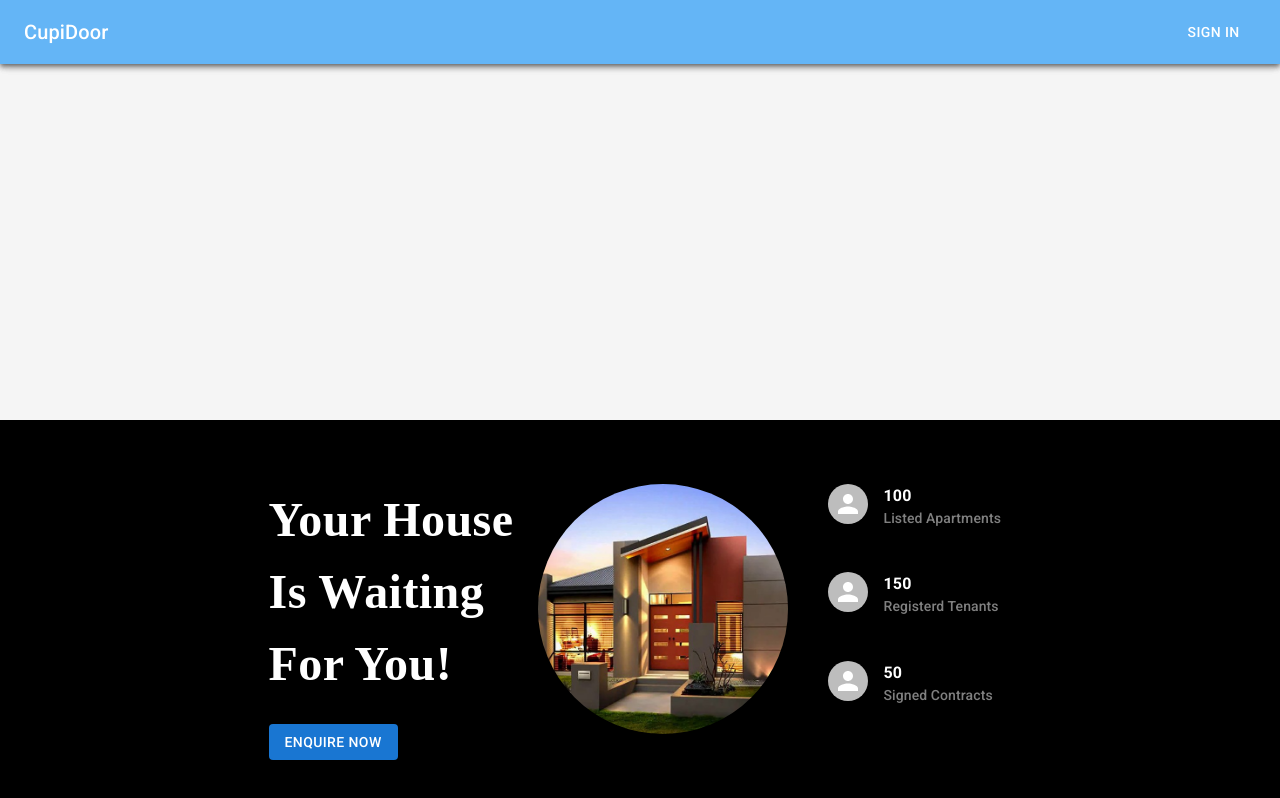
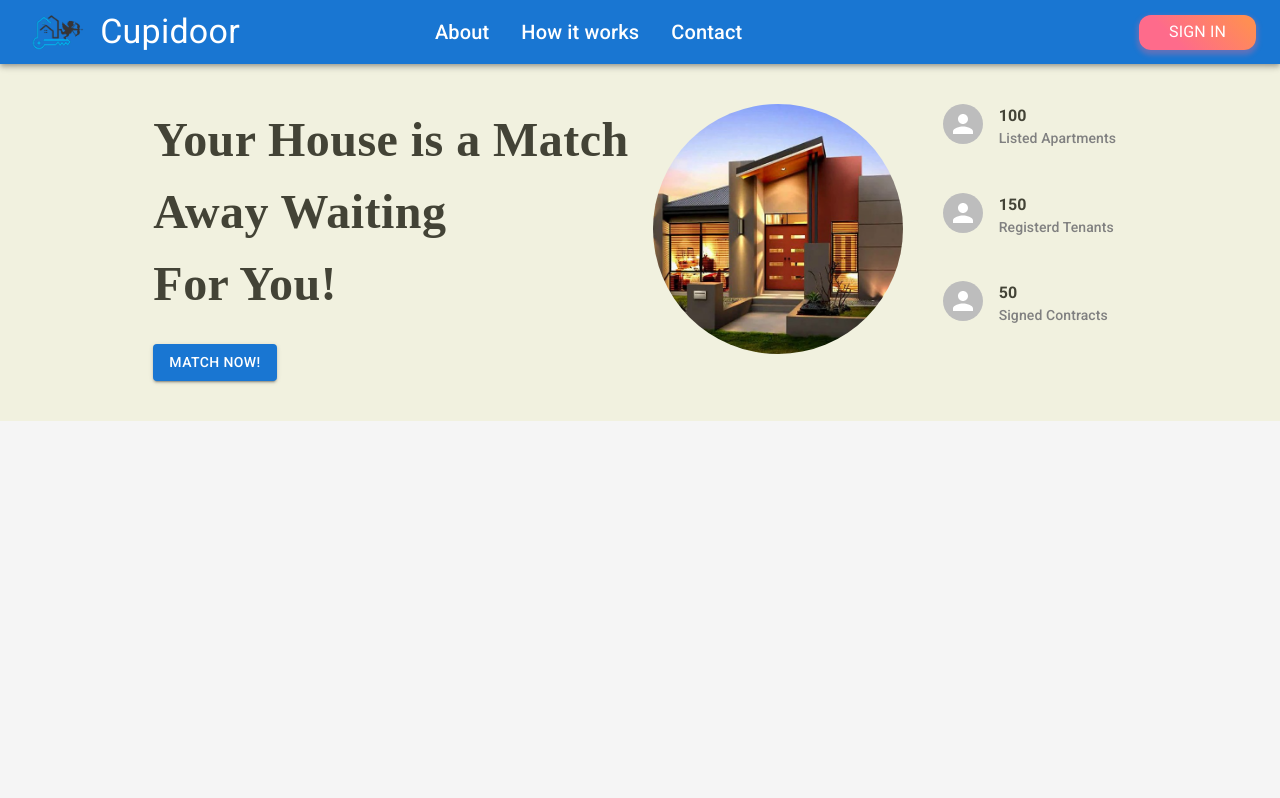
Before and after one commit to itayhashay/cupidoor, a React (Create React App) app in the folder client/: page / in a window 1280 px wide. Built offline with nearby package versions, Linux system fonts and the light colour scheme.

Commit message:
waste of time - Navbar and beggining of landing

```diff
--- a/client/src/components/Landing/Landing.tsx
+++ b/client/src/components/Landing/Landing.tsx
@@ -22,41 +22,16 @@ declare module "@mui/material/styles" {
 const theme = createTheme({
   appBar: {
     main: blue[300],
-    secondary: "black",
+    secondary: "#FFFDD0",
   },
 });
 
 const Landing = () => {
   return (
     <ThemeProvider theme={theme}>
-      <Box sx={{ flexGrow: 1 }} height={64}>
-        <AppBar sx={{ bgcolor: theme.appBar.main }}>
-          <Toolbar>
-            <Box
-              display={"flex"}
-              justifyContent={"flex-start"}
-              alignItems={"center"}
-            >
-              <Typography variant="h6" noWrap sx={{}} textAlign={"center"}>
-                CupiDoor
-              </Typography>
-            </Box>
-            <Button sx={{ width: 90 }} color="inherit">
-              {" "}
-              <Link
-                href="signIn"
-                sx={{ color: "white", textDecoration: "none" }}
-              >
-                {" "}
-                Sign In
-              </Link>
-            </Button>
-          </Toolbar>
-        </AppBar>
-      </Box>
       <Grid
         container
-        bgcolor={"black"}
+        bgcolor={"#F1F1DF"}
         spacing={3}
         justifyContent={"center"}
         padding={5}
@@ -66,13 +41,13 @@ const Landing = () => {
             fontSize={"3rem"}
             fontWeight={"bold"}
             fontFamily={"OpenSans"}
-            color={"white"}
+            color={"#434336"}
           >
-            Your House <br /> Is Waiting <br />
+            Your House is a Match <br /> Away Waiting <br />
             For You!
           </Typography>
           <Button variant="contained" sx={{ mt: 3 }}>
-            Enquire Now
+            Match Now!
           </Button>
         </Grid>
         <Grid item>
@@ -90,7 +65,7 @@ const Landing = () => {
                     <Typography
                       fontWeight={"bold"}
                       fontSize={"1rem"}
-                      color={"white"}
+                      color={"#434336"}
                     >
                       100
                     </Typography>
@@ -107,7 +82,7 @@ const Landing = () => {
                     <Typography
                       fontWeight={"bold"}
                       fontSize={"1rem"}
-                      color={"white"}
+                      color={"#434336"}
                     >
                       150
                     </Typography>
@@ -124,7 +99,7 @@ const Landing = () => {
                     <Typography
                       fontWeight={"bold"}
                       fontSize={"1rem"}
-                      color={"white"}
+                      color={"#434336"}
                     >
                       50
                     </Typography>
--- a/client/src/components/Navbar/index.tsx
+++ b/client/src/components/Navbar/index.tsx
@@ -1,8 +1,7 @@
-import { AppBar, Box, Toolbar, Button } from "@mui/material";
+import { AppBar, Box, Toolbar, Button, Grid, MenuItem } from "@mui/material";
 import { Avatar, Typography } from "@mui/material";
-import { DividerLine, LogoImg, UserSection, linkStyles } from "./styles";
+import { LogoImg, UserSection, linkStyles } from "./styles";
 import Logo from "../../icons/logo.png";
-import UserImg from "../../icons/user.jpeg";
 import { Link } from "react-router-dom";
 import { useAuth } from "../../context/AuthContext";
 import { USER_ROUTES } from "../UserRouter/constants";
@@ -11,15 +10,74 @@ export const Navbar = () => {
   const { user, setUser } = useAuth();
 
   return (
-    <Box sx={{ flexGrow: 1 }}>
-      <AppBar position="static">
+    <Box sx={{ flexGrow: 1, position: "sticky", top: "0", zIndex: "100" }}>
+      <AppBar sx={{ position: "static" }}>
         <Toolbar>
+          <Grid container>
+            <Grid item xs={3}>
+              <Box
+                sx={{
+                  display: "flex",
+                  flexDirection: "row",
+                  alignItems: "center",
+                }}
+              >
                 <Link to={`/home/${USER_ROUTES.ALL_APARTMENTS}`}>
                   <LogoImg src={Logo} alt="logo" />
                 </Link>
                 <Typography variant="h4" component="div" sx={{ flexGrow: 1 }}>
                   Cupidoor
                 </Typography>
+              </Box>
+            </Grid>
+            <Grid
+              item
+              xs={5}
+              sx={{
+                display: "flex",
+                justifyContent: "center",
+              }}
+            >
+              <Box
+                sx={{
+                  display: "flex",
+                  flexDirection: "row",
+                  alignItems: "center",
+                  justifyContent: "center",
+                }}
+              >
+                <MenuItem>
+                  <Typography variant="h6" component="div" sx={{ flexGrow: 1 }}>
+                    About
+                  </Typography>
+                </MenuItem>
+                <MenuItem>
+                  <Typography variant="h6" component="div" sx={{ flexGrow: 1 }}>
+                    How it works
+                  </Typography>
+                </MenuItem>
+                <MenuItem>
+                  <Typography variant="h6" component="div" sx={{ flexGrow: 1 }}>
+                    Contact
+                  </Typography>
+                </MenuItem>
+              </Box>
+            </Grid>
+            <Grid
+              item
+              xs={4}
+              sx={{
+                display: "flex",
+              }}
+            >
+              <Box
+                sx={{
+                  display: "flex",
+                  flexDirection: "row",
+                  alignItems: "center",
+                  justifyContent: "end",
+                }}
+              >
                 <UserSection>
                   {user ? (
                     <>
@@ -34,13 +92,20 @@ export const Navbar = () => {
                   ) : (
                     <>
                       <Button sx={linkStyles}>
-                  <Link to={"/signIn"} >
+                        <Typography
+                          component={Link}
+                          to={"/signIn"}
+                          sx={{ color: "white" }}
+                        >
                           Sign In
-                  </Link>
+                        </Typography>
                       </Button>
                     </>
                   )}
                 </UserSection>
+              </Box>
+            </Grid>
+          </Grid>
         </Toolbar>
       </AppBar>
     </Box>
--- a/client/src/components/Navbar/styles.ts
+++ b/client/src/components/Navbar/styles.ts
@@ -5,6 +5,7 @@ export const UserSection = styled.div`
   flex-direction: row;
   align-items: center;
   min-width: 170px;
+  justify-content: end;
 `;
 export const DividerLine = styled.hr`
   height: 1px;
```
Lines whose indentation alone changed are shown as unchanged.
